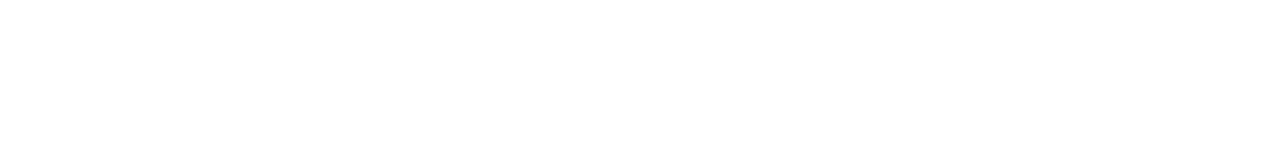
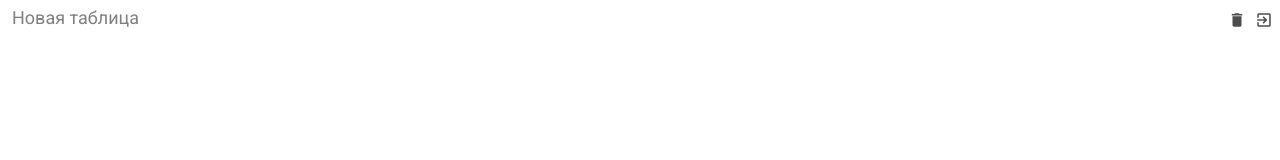
Before and after one commit to anzorayubov/Exel, a website built with webpack: page src/index.html in a window 1280 px wide. Built offline with nearby package versions, Linux system fonts and the light colour scheme.

Commit message:
add layout & styles for header

```diff
--- a/src/index.html
+++ b/src/index.html
@@ -7,13 +7,24 @@
     <meta http-equiv="X-UA-Compatible" content="ie=edge">
     <title>MS Exel</title>
     <link rel="shortcut icon" href="favicon.ico">
+    <link href="https://fonts.googleapis.com/icon?family=Material+Icons"
+          rel="stylesheet">
 </head>
 <body>
 
 <div id="app" class="container">
     <div class="exel">
         <div class="exel__header">
+            <input type="text" class="input" value="Новая таблица">
 
+            <div>
+                <div class="button">
+                    <i class="material-icons">delete</i>
+                </div>
+                <div class="button">
+                    <i class="material-icons">exit_to_app</i>
+                </div>
+            </div>
         </div>
         <div class="exel__toolbar">
 
--- a/src/index.js
+++ b/src/index.js
@@ -1,3 +1,2 @@
-import './module'
 import './scss/index.scss'
 console.log('work!')
--- a/src/scss/_mixins.scss
+++ b/src/scss/_mixins.scss
@@ -0,0 +1,21 @@
+@mixin button($color: green) {
+  height: 24px;
+  min-width: 24px;
+  padding: 3px;
+  text-align: center;
+  position: relative;
+  display: inline-block;
+  color: rgba(0, 0, 0, .7);
+
+  & > i {
+    font-size: 18px;
+  }
+
+  &:active, .active {
+    color: $color;
+  }
+  &:hover {
+    background-color: #eee;
+    cursor: pointer;
+  }
+}
--- a/src/scss/_variables.scss
+++ b/src/scss/_variables.scss
@@ -0,0 +1,2 @@
+$header-height: 34px;
+$border-color: #c0c0c0;
--- a/src/scss/header.scss
+++ b/src/scss/header.scss
@@ -2,5 +2,40 @@
 @import "mixins";
 
 .exel__header {
+  position: absolute;
+  top: 0;
+  right: 0;
+  left: 0;
+  height: $header-height;
+  padding: 8px 4px 0;
+  display: flex;
+  justify-content: space-between;
 
+  .input {
+    margin: 0;
+    padding: 2px 7px;
+    color: gray;
+    min-width: 1px;
+    border: 1px solid transparent;
+    border-radius: 2px;
+    height: 20px;
+    font-size: 18px;
+    line-height: 22px;
+    outline: none;
+
+    &:hover {
+      border: 1px solid $border-color;
+    }
+
+    &:focus {
+      border: 2px solid cornflowerblue;
+    }
+
+
+  }
+
+  .button {
+    @include button(red);
+
+  }
 }
```
